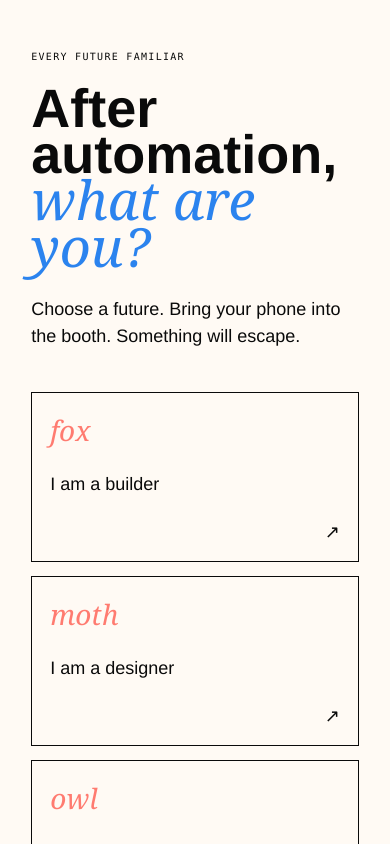
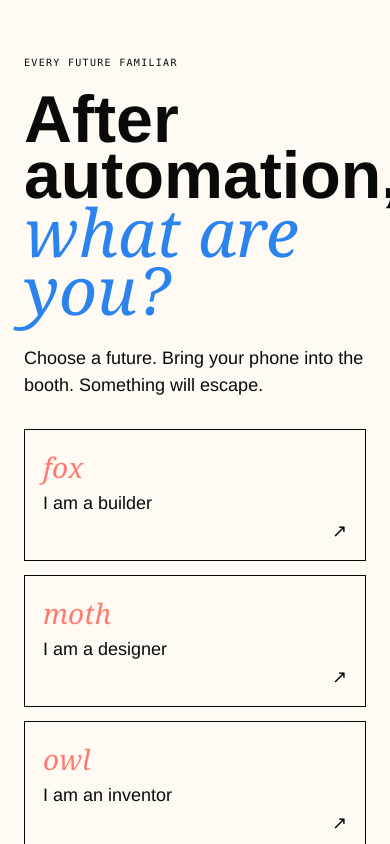
Before and after one commit to DaveSeidman/every.photobooth.fe, a React (Vite) app: page /#/choose/1 in a window 390 px wide. Built offline with nearby package versions, Linux system fonts and the light colour scheme; no server answers; sample sign-in values are in the browser's storage.

Commit message:
Fix mobile familiar choice route

```diff
--- a/src/App.jsx
+++ b/src/App.jsx
@@ -13,6 +13,13 @@ import DesignerPanel from "./components/DesignerPanel.jsx";
 import PosthogDesktop from "./components/PosthogDesktop.jsx";
 import FutureChoice from "./components/FutureChoice.jsx";
 import MarkerMagic from "./components/MarkerMagic.jsx";
+
+const createSessionId = () => {
+  // `crypto.randomUUID()` is unavailable on some phones when the booth is
+  // opened over an http:// LAN address. Keep the QR flow usable there.
+  if (globalThis.crypto?.randomUUID) return globalThis.crypto.randomUUID();
+  return `booth-${Date.now().toString(36)}-${Math.random().toString(36).slice(2, 10)}`;
+};
 
 function Booth() {
   const cameraRef = useRef(null);
@@ -30,7 +37,7 @@ function Booth() {
   const [sessionId] = useState(() => {
     const existing = localStorage.getItem("every.photobooth.session");
     if (existing) return existing;
-    const next = `booth-${crypto.randomUUID()}`;
+    const next = createSessionId();
     localStorage.setItem("every.photobooth.session", next);
     return next;
   });
--- a/src/styles.scss
+++ b/src/styles.scss
@@ -158,7 +158,7 @@ em { font-family: var(--serif); font-weight: 400; }
 .posthog-desktop__cta { border:1px solid #132018; padding:10px 14px; background:#f4a229; font: 11px var(--mono); }
 .booth--mode-branded-posthog { background:#b8c9b4; }
 .results__memory-note { position: relative; margin: -22px 0 28px; color: var(--blue); font: 500 11px var(--mono); text-transform:uppercase; letter-spacing:.1em; }
-.future-choice { min-height:100%; padding: clamp(50px,8vw,120px) clamp(24px,8vw,140px); color:var(--ink); background:var(--paper); }
+.future-choice { width:100%; height:100%; min-height:100%; overflow-y:auto; -webkit-overflow-scrolling:touch; padding: clamp(50px,8vw,120px) clamp(24px,8vw,140px); color:var(--ink); background:var(--paper); }
 .future-choice h1 { max-width:760px; margin:18px 0 24px; font-size:clamp(54px,8vw,120px); line-height:.84; }
 .future-choice h1 em { color:var(--blue); }
 .future-choice > p:not(.eyebrow) { max-width:500px; font-size:18px; line-height:1.5; }
@@ -200,5 +200,8 @@ em { font-family: var(--serif); font-weight: 400; }
   .results__grid { grid-template-columns: 1fr; }
   .share-card { min-height: 420px; }
   .developer-menu { top: 12px; right: 12px; width: 190px; }
-  .future-choice__options { grid-template-columns:1fr; }
+  .future-choice { min-height:100dvh; padding: 56px 24px 72px; }
+  .future-choice h1 { font-size: clamp(54px, 17vw, 88px); }
+  .future-choice__options { grid-template-columns:1fr; margin-top:30px; padding-bottom:24px; }
+  .future-choice__options button { min-height:132px; }
 }
```
